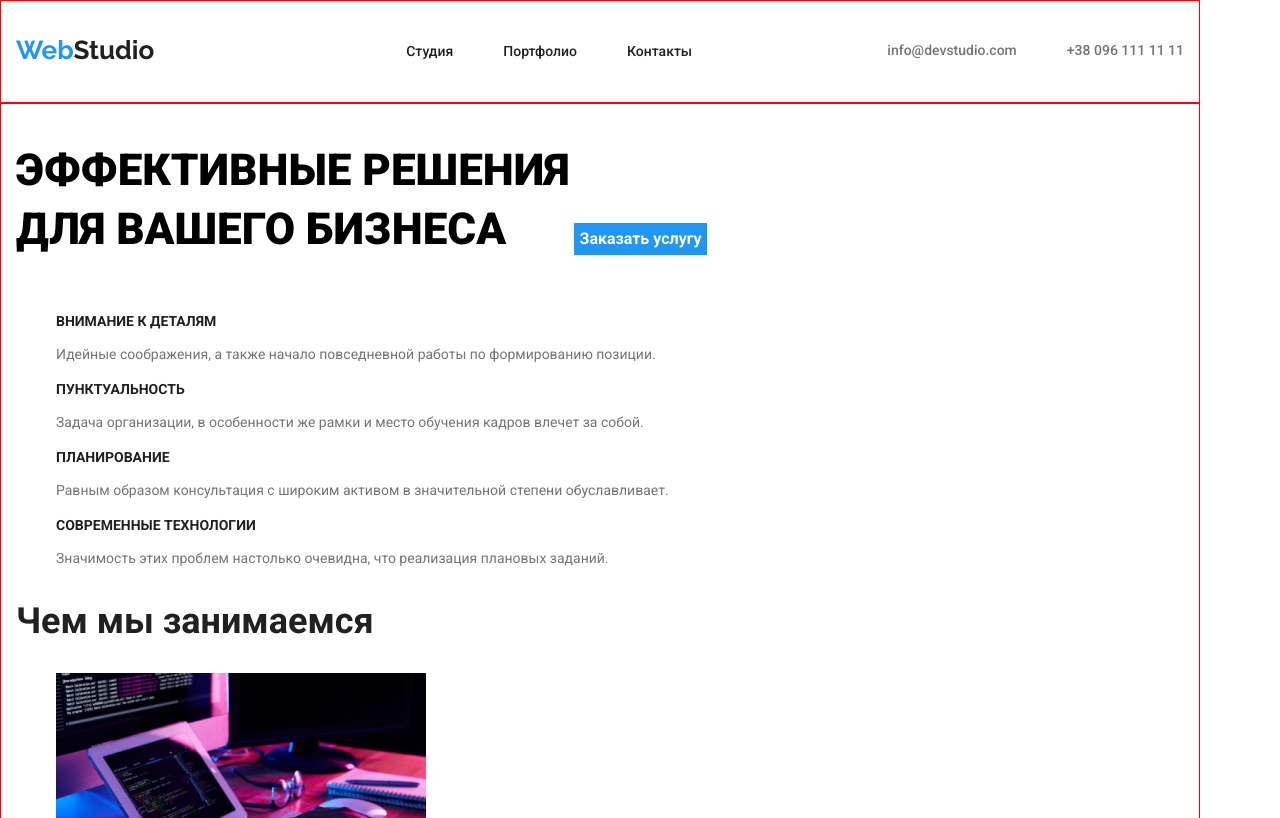
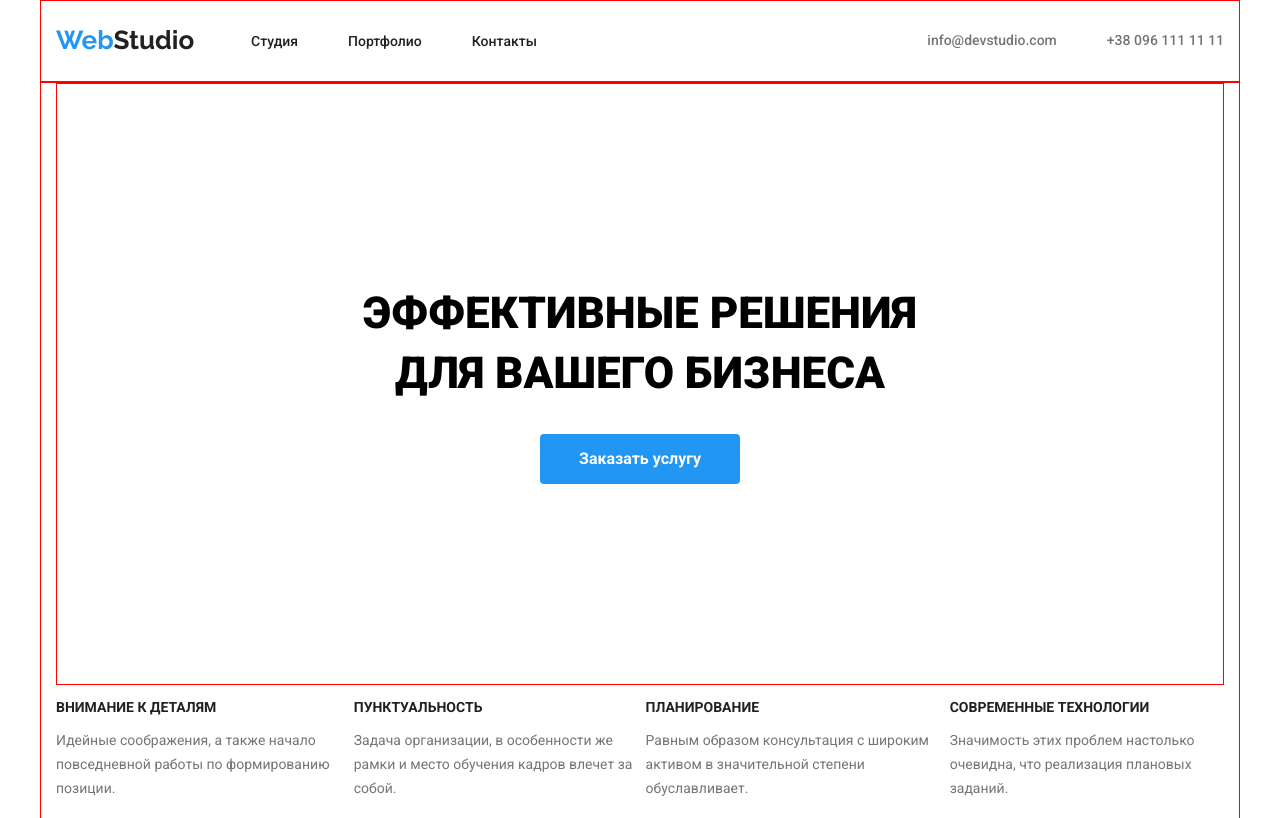
Before and after one commit to Tytyak/goit-markup-hw-03, a plain HTML site: page index.html in a window 1280 px wide. Shown: the top 818 px of the page. Drawn offline with Linux system fonts and the light colour scheme.

Commit message:
ой бардак,ойойойой

```diff
--- a/css/main.css
+++ b/css/main.css
@@ -18,8 +18,14 @@
     width: 1200px;
     padding: 0 15px;
     border: 1px solid red;
+    margin-left: auto;
+    margin-right: auto;
 }
 
+ ul{
+    margin: 0px;
+    padding: 0px;
+ }
 
         /* Header */
 
@@ -66,6 +72,11 @@
     margin-left: 50px;
 }
 
+.contacts-list{
+    margin-left: auto;
+}
+
+
 .nav-item{
     font-family: 'Roboto', sans-serif;
     font-weight: 500;
@@ -107,15 +118,27 @@
 
 }
 
-.conteiner-hero{
-    padding: 201 277 279 252;
+
+.hero{
+    border: 1px solid red;
+    padding-bottom: 200px;
+    padding-top: 200px;
+    text-align: center;
 }
 
 h1{
-    display: inline-block;
+    margin: 0px;
+
 }
 
+
 .hero-btn{
+    height: 50px;
+    width: 200px;
+    margin-top: 30px;
+    padding: 10px 32px;
+    border-radius: 4px;
+
     font-family: 'Roboto', sans-serif;
     font-weight: 700;
     font-size: 16px;
@@ -123,6 +146,12 @@ h1{
     background-color: var(--blue);
     border: none;
     color: var(--white);
+
+}
+
+.advant-list{
+    display: flex;
+    justify-content: center;
 }
 
 .advant-title{
--- a/index.html
+++ b/index.html
@@ -36,7 +36,6 @@
 <!-- MAIN -->
 <div class="conteiner">
     <main class="page-hero">
-        <div class="conteiner-hero">
         <section class="hero">
 
             <h1 class="hero-title">Эффективные решения<br> для вашего бизнеса
@@ -44,13 +43,11 @@
             <button class="hero-btn"> Заказать услугу</button>
 
         </section>
-    </div>
 
 
     <section class="advant">
-        <div class="conteiner-advant">
         <h2 class="visually-hidden">Про нас</h2>
-        <ul>
+        <ul class="advant-list">
            <li>
                <h3 class="advant-title"> Внимание к деталям</h3>
                <p class="advant-descript">Идейные соображения, а также начало повседневной работы по формированию позиции.</p>
@@ -68,12 +65,10 @@
                 <p class="advant-descript">Значимость этих проблем настолько очевидна, что реализация плановых заданий.</p>
             </li>
         </ul>
-    </div>
     </section>
 
 
     <section class="about">
-        <div class="conteiner-about">
         <h2 class="about-title">Чем мы занимаемся</h2>
       <ul class="about-list">
           <li>
@@ -85,8 +80,7 @@
           <li>
               <a class="about-link"  href=""><img src="./images/box_3.jpg" alt="фото"></a>
             </li>
-     </ul>
-    </div>
+        </ul>
     </section>
 
 
```
